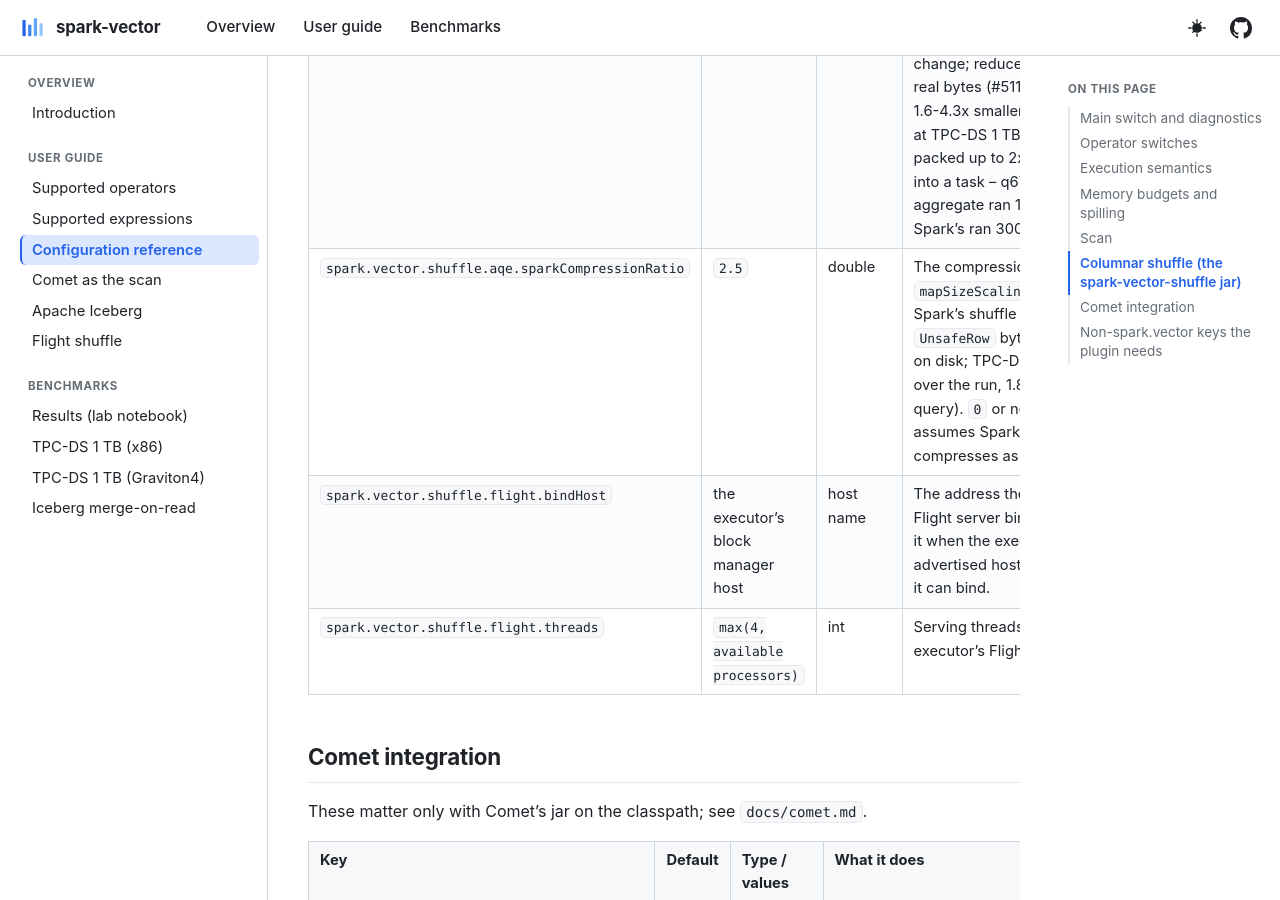
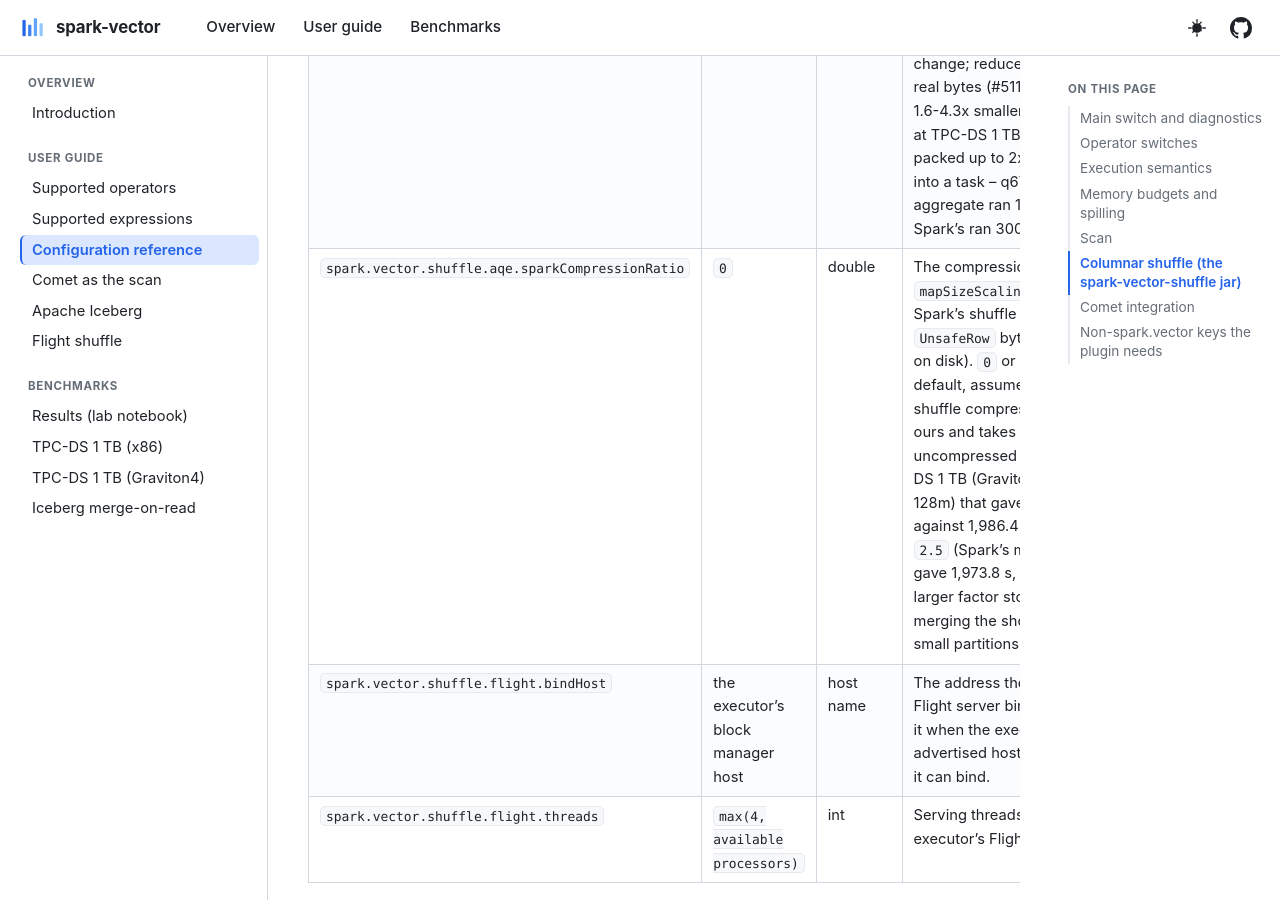
Before and after one commit to Neuw84/spark-vector, a Jekyll site: the page built from docs/configuration.md, in a window 1280 px wide and 900 px high, scrolled down 10273 px. Built offline with Jekyll 4.4.1, drawn with Linux system fonts in a browser that asks for light colours.

Commit message:
AQE map-size scaling: Spark compression ratio defaults to 0 (the uncompressed ratio), measured best on TPC-DS 1 TB (#511)

```diff
--- a/docs/configuration.md
+++ b/docs/configuration.md
@@ -104,7 +104,7 @@ section) and the shuffle jar is on the classpath.
 | `spark.vector.shuffle.rebalance.rowSizing` | `true` | boolean | Session key. A rebalance exchange (the one a data source such as Iceberg asks for ahead of its write) hands AQE partition sizes proportional to rows instead of our compressed bytes, whose bytes per row vary several-fold between kinds of rows (#485). Reducers still fetch by the real sizes. |
 | `spark.vector.shuffle.rebalance.advisoryScaling` | `true` | boolean | Session key. A rebalance's advisory partition size is sized for Spark's shuffle (Iceberg: target file size x Spark's expected shuffle compression); once the map stage has written, it is scaled by our uncompressed bytes per row over an estimate of Spark's `UnsafeRow` bytes for the same rows, so AQE's pieces hold about as many rows as Spark's (#20: the CDC MERGE's write stage took 40-46 s at Iceberg's 384 MiB and Spark's ~24 s at a hand-set 128 MiB). A size set with `spark.sql.iceberg.advisory-partition-size` is kept as given, in our bytes; one set as an Iceberg write option or table property is scaled like the default -- set this key to `false` to keep it exact. |
 | `spark.vector.shuffle.aqe.mapSizeScaling` | `true` | boolean | Session key; `false` restores AQE on our real bytes. Every exchange of ours other than a rebalance reports its map output sizes to AQE times Spark's estimated on-disk bytes per row over ours (`UnsafeRow` estimate with measured string bytes, over `sparkCompressionRatio`, bounded to [1/16, 16]), so coalescing, skew detection and join groups see about Spark's bytes for the same rows. Only the statistics change; reducers fetch the real bytes (#511: our shuffle is 1.6-4.3x smaller than Spark's at TPC-DS 1 TB, so AQE packed up to 2x Spark's rows into a task -- q67's final aggregate ran 150 tasks where Spark's ran 300, and spilled). |
-| `spark.vector.shuffle.aqe.sparkCompressionRatio` | `2.5` | double | The compression `mapSizeScaling` expects of Spark's shuffle (uncompressed `UnsafeRow` bytes over bytes on disk; TPC-DS 1 TB: 2.57 over the run, 1.8-3.4 per query). `0` or negative assumes Spark's shuffle compresses as well as ours. |
+| `spark.vector.shuffle.aqe.sparkCompressionRatio` | `0` | double | The compression `mapSizeScaling` expects of Spark's shuffle (uncompressed `UnsafeRow` bytes over bytes on disk). `0` or negative, the default, assumes Spark's shuffle compresses as well as ours and takes the uncompressed ratio. On TPC-DS 1 TB (Graviton4, advisory 128m) that gave 1,835.6 s against 1,986.4 s unscaled; `2.5` (Spark's measured 2.57) gave 1,973.8 s, because the larger factor stopped AQE merging the short queries' small partitions. |
 | `spark.vector.shuffle.flight.bindHost` | the executor's block manager host | host name | The address the executor's Flight server binds to; change it when the executor's advertised host is not the one it can bind. |
 | `spark.vector.shuffle.flight.threads` | `max(4, available processors)` | int | Serving threads of the executor's Flight server. |
 
```
Also changed, not shown: 1 other file.
